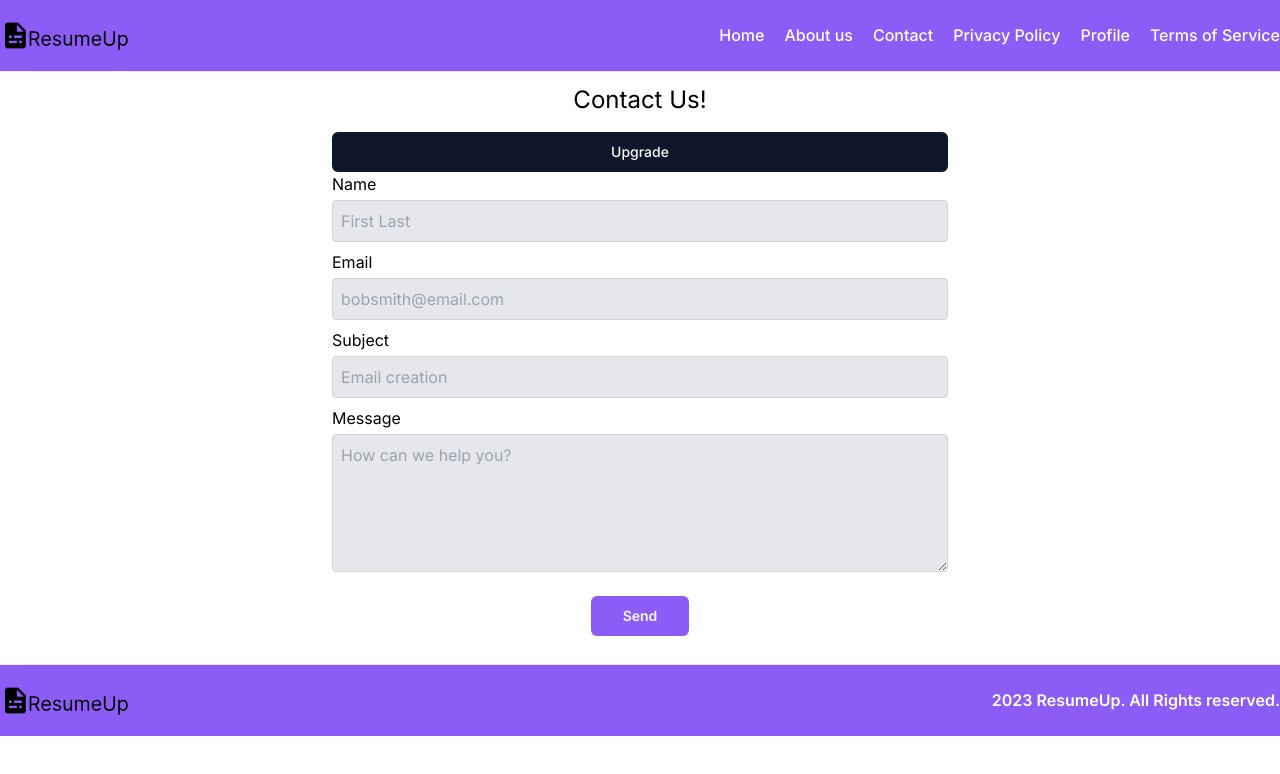
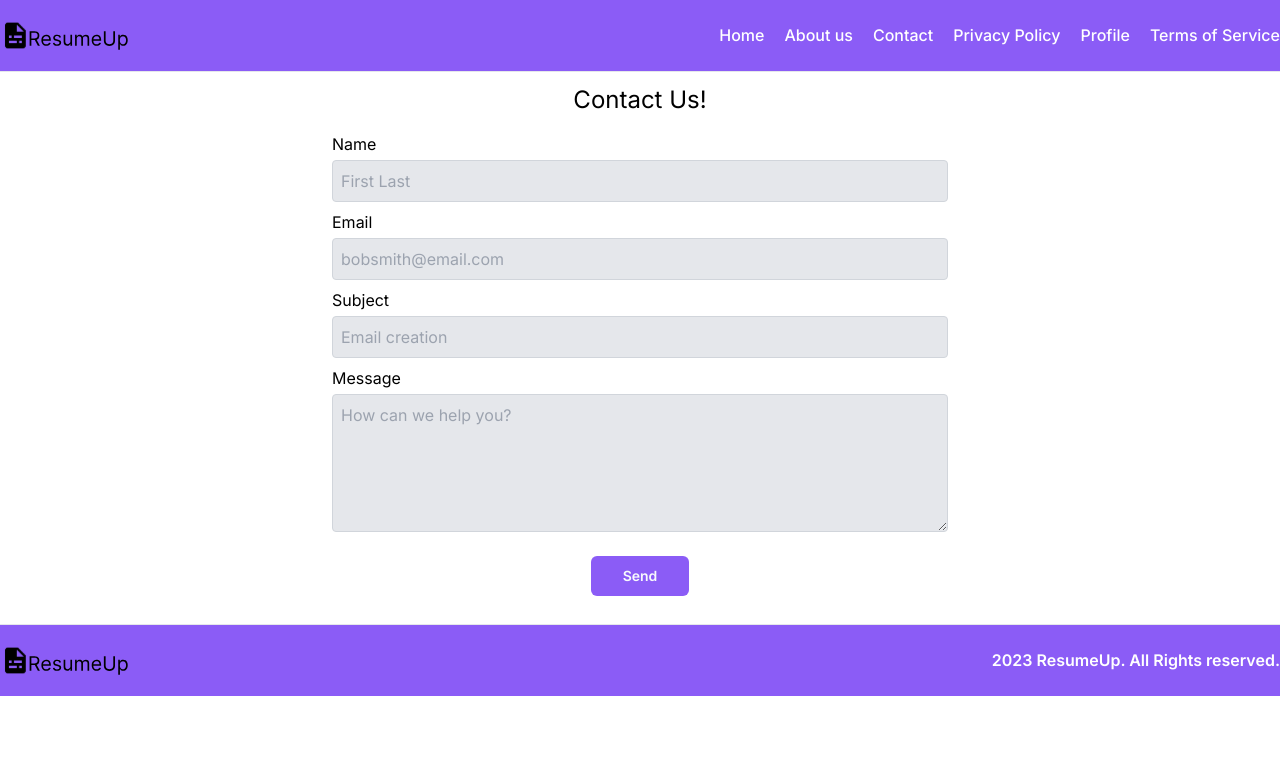
Before and after one commit to ElminD/ResumeUp, a Next.js app in the folder resume-up/: page /Contact in a window 1280 px wide. Shown: the top 774 px of the page. Built offline with nearby package versions, Linux system fonts and the light colour scheme.

Commit message:
forgot something oops

```diff
--- a/resume-up/src/app/(root)/Contact/ContactForm.tsx
+++ b/resume-up/src/app/(root)/Contact/ContactForm.tsx
@@ -3,12 +3,6 @@
 import { Button } from "@/components/ui/button"
 
 export default function ContactForm() {
-    const makeApiCall = async () => {
-        console.log("hello")
-        await fetch("/api/hello", {
-          method: "GET"
-        })
-      }
     async function handleSubmit(event: any) {
         event.preventDefault();
         const data = {
@@ -25,18 +19,10 @@ export default function ContactForm() {
             },
             body: JSON.stringify(data)
         })
-
-        // if(response.ok) {
-        //     console.log("Sent")
-        // }
-        // if(!response.ok) {
-        //     console.log("Not sent")
-        // }
     }
 
     return (
         <form className="flex flex-col p-4" onSubmit={handleSubmit}>
-            <Button onClick={makeApiCall}>Upgrade</Button>
             <label className="mb-1">Name</label>
             <input
                 type="text"
```
